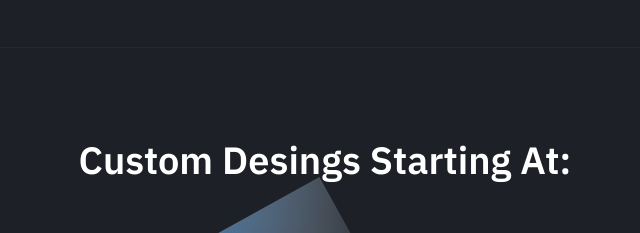
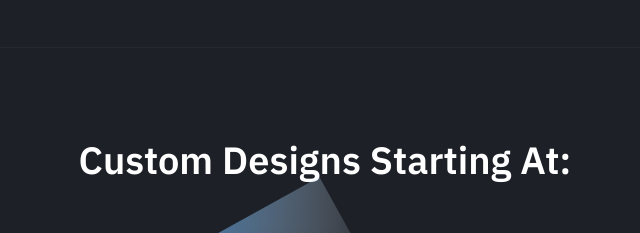
Before and after one commit to lasse-lenting/exe, a plain HTML site: page index.html in a window 1280 px wide. Shown: the part 1160-1393 px from the top of the page, 315-955 px from the left. Drawn offline with nearby package versions, Linux system fonts and the light colour scheme.

Commit message:
Update index.html

```diff
--- a/index.html
+++ b/index.html
@@ -128,7 +128,7 @@
                 <div class="container-sm">
                     <div class="pricing-inner section-inner">
                         <div class="pricing-header text-center">
-                            <h2 class="section-title mt-0">Custom Desings Starting At:</h2>
+                            <h2 class="section-title mt-0">Custom Designs Starting At:</h2>
                             <p class="section-paragraph mb-0"></p>
                         </div>
 						<div class="pricing-tables-wrap">
```
